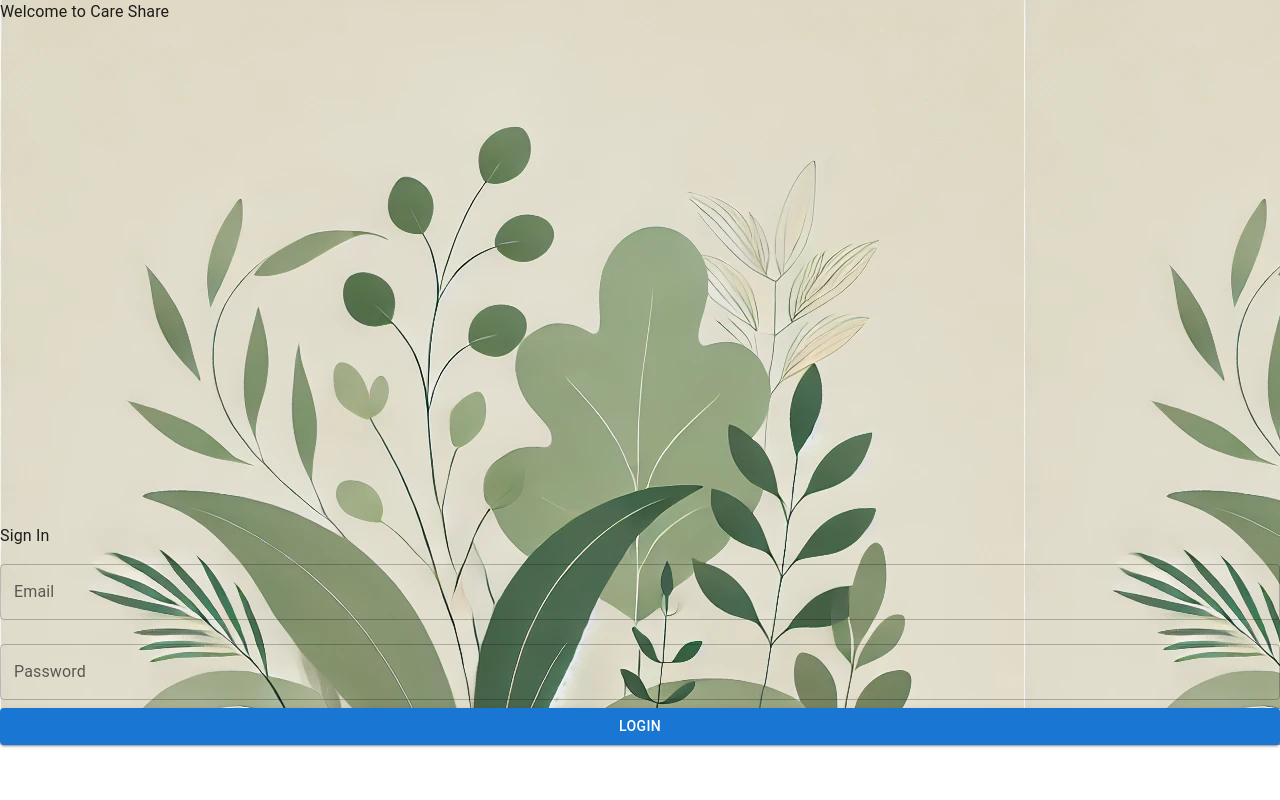
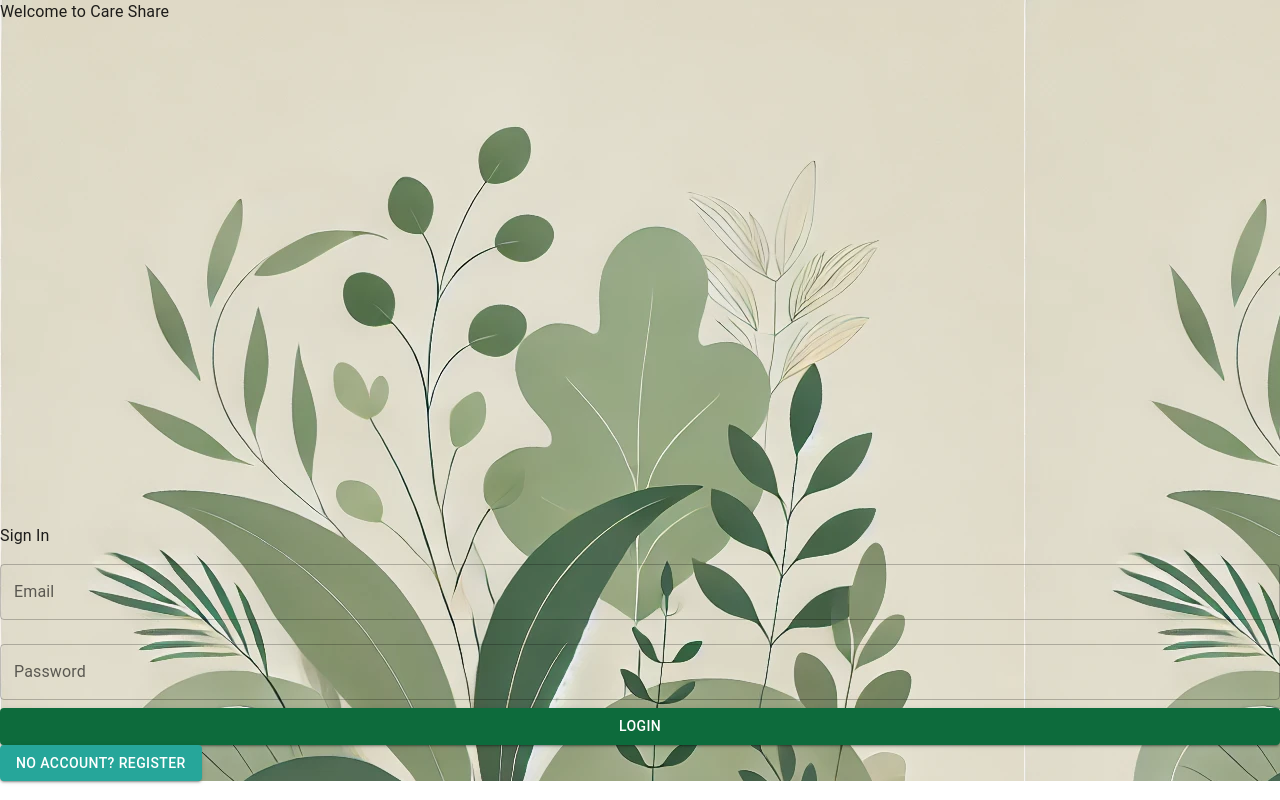
Before and after one commit to joshd90NCI/CareShare-FE, a React (Vite) app: page /login in a window 1280 px wide. Built offline with nearby package versions, Linux system fonts and the light colour scheme; no server answers.

Commit message:
Fixing workflows in login and registration. Changing some css around this as well

```diff
--- a/src/contexts/AlertContext.tsx
+++ b/src/contexts/AlertContext.tsx
@@ -24,7 +24,12 @@ export const AlertProvider: FC<Props> = ({ children }) => {
   return (
     <AlertContext.Provider value={{ showAlert }}>
       {children}
-      <Snackbar open={open} autoHideDuration={5000} onClose={handleClose}>
+      <Snackbar
+        open={open}
+        autoHideDuration={5000}
+        onClose={handleClose}
+        anchorOrigin={{ vertical: 'top', horizontal: 'right' }}
+      >
         <Alert onClose={handleClose} severity={severity} variant="filled">
           {message}
         </Alert>
--- a/src/views/LoginPage.tsx
+++ b/src/views/LoginPage.tsx
@@ -37,10 +37,15 @@ const LoginPage = () => {
       if (!response.ok) {
         const message = getErrorMessageFromStatus(response.status);
         showAlert(message, 'error');
+        return;
       }
       const result = await response.json();
       if (result.user) {
         result.user.tokenCreatedAt = Date.now();
+      }
+      if (result.user.roles.includes('UNVALIDATED')) {
+        showAlert("Your organisation moderator hasn't approved your registration yet", 'info');
+        return;
       }
       setUserDetails(result.user);
       navigate('/');
@@ -51,7 +56,8 @@ const LoginPage = () => {
   };
 
   return (
-    <div className="w-80 border-2 border-solid border-stone-400 rounded-lg p-5 bg-white">
+    <div>
+      <div className="w-80 border-2 border-solid border-stone-400 rounded-lg p-5 bg-white mb-5">
         <h1 className="text-center font-bold">Sign In</h1>
         <TextField
           label="Email"
@@ -79,6 +85,15 @@ const LoginPage = () => {
           Login
         </Button>
       </div>
+      <Button
+        variant="contained"
+        color="secondary"
+        className="w-80"
+        onClick={() => navigate('/register')}
+      >
+        No account? Register
+      </Button>
+    </div>
   );
 };
 
--- a/src/views/RegisterPage.tsx
+++ b/src/views/RegisterPage.tsx
@@ -48,6 +48,9 @@ const RegisterPage = () => {
         showAlert(message, 'error');
         return;
       }
+      showAlert(
+        'You will not be able to login until your organisations moderator has approved your account'
+      );
       navigate('/login');
     } catch (err) {
       const message = `Something unexpected happened: ${(err as Error).message}`;
@@ -56,8 +59,9 @@ const RegisterPage = () => {
   };
 
   return (
-    <div className="w-80 border-2 border-solid border-stone-400 rounded-lg p-5 bg-white">
-      <h1 className="text-center font-bold">Register NOW</h1>
+    <div>
+      <div className="w-80 border-2 border-solid border-stone-400 rounded-lg p-5 bg-white mb-5">
+        <h1 className="text-center font-bold">Register</h1>
         <TextField
           label="First Name"
           variant="outlined"
@@ -145,6 +149,15 @@ const RegisterPage = () => {
           Submit
         </Button>
       </div>
+      <Button
+        variant="contained"
+        color="secondary"
+        className="w-80"
+        onClick={() => navigate('/login')}
+      >
+        Already joined? Login
+      </Button>
+    </div>
   );
 };
 
--- a/src/views/layouts/AuthLayout.tsx
+++ b/src/views/layouts/AuthLayout.tsx
@@ -5,12 +5,12 @@ import '../views.css';
 
 const AuthLayout = () => {
   return (
-    <section className="w-full h-dvh flex items-center justify-center flex-col main-bg relative">
-      <h1 className="absolute top-10 text-4xl text-center">Welcome to Care Share</h1>
+    <section className="w-full h-dvh flex items-center justify-start flex-col main-bg relative">
+      <h1 className="my-10 text-4xl text-center text-stone-800">Welcome to Care Share</h1>
       <img
         src={logo}
         alt="Care Share Logo"
-        className="absolute top-1/2 left-1/2 -translate-y-1/2 -translate-x-1/2 logo-slide-up w-48 h-48"
+        className="absolute top-1/2 left-1/2 -translate-y-1/2 -translate-x-1/2 logo-slide-up w-48 h-48 z-20"
       />
       <Outlet />
     </section>
--- a/theme.ts
+++ b/theme.ts
@@ -4,10 +4,19 @@ import { createTheme } from '@mui/material/styles';
 const theme = createTheme({
   palette: {
     primary: {
-      main: '#1976d2',
+      main: '#0D6B3C',
     },
     secondary: {
-      main: '#dc004e',
+      main: '#26A69A',
+    },
+  },
+  components: {
+    MuiFormHelperText: {
+      styleOverrides: {
+        root: {
+          color: '#DC2626',
+        },
+      },
     },
   },
 });
```
Lines whose indentation alone changed are shown as unchanged.
